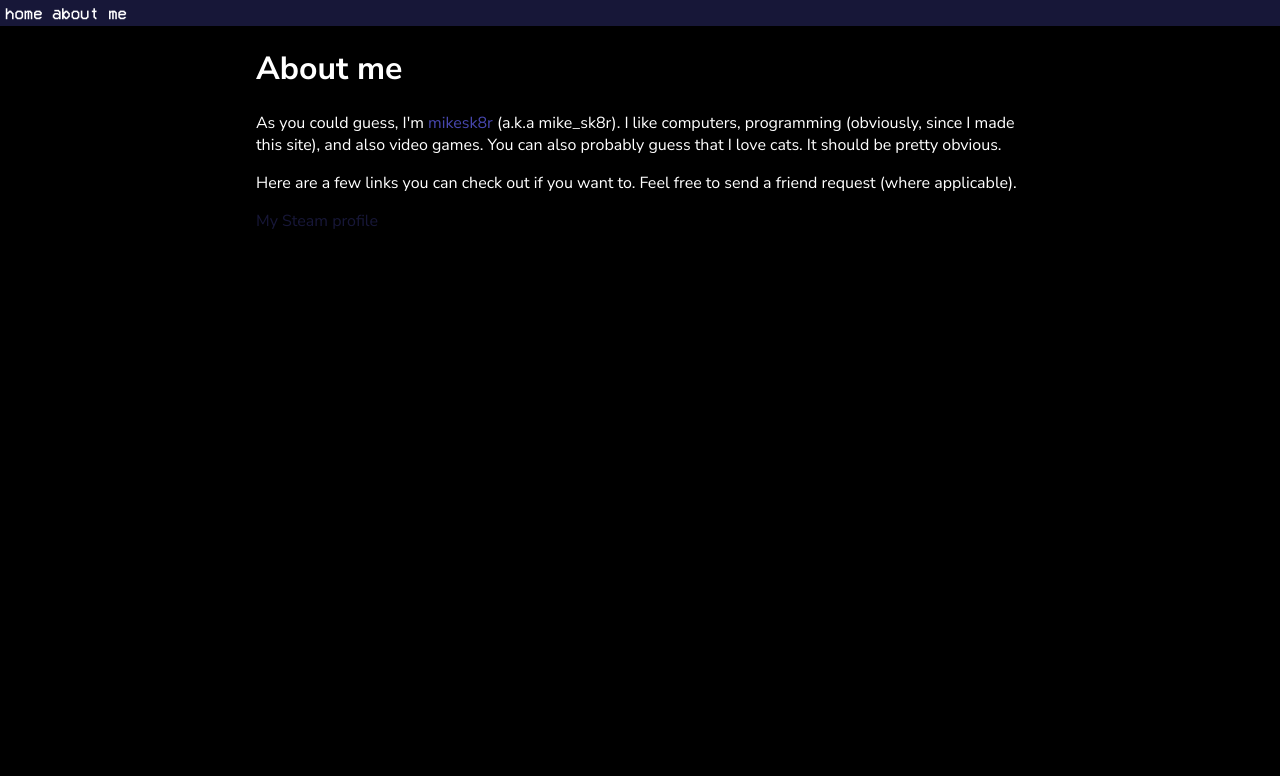
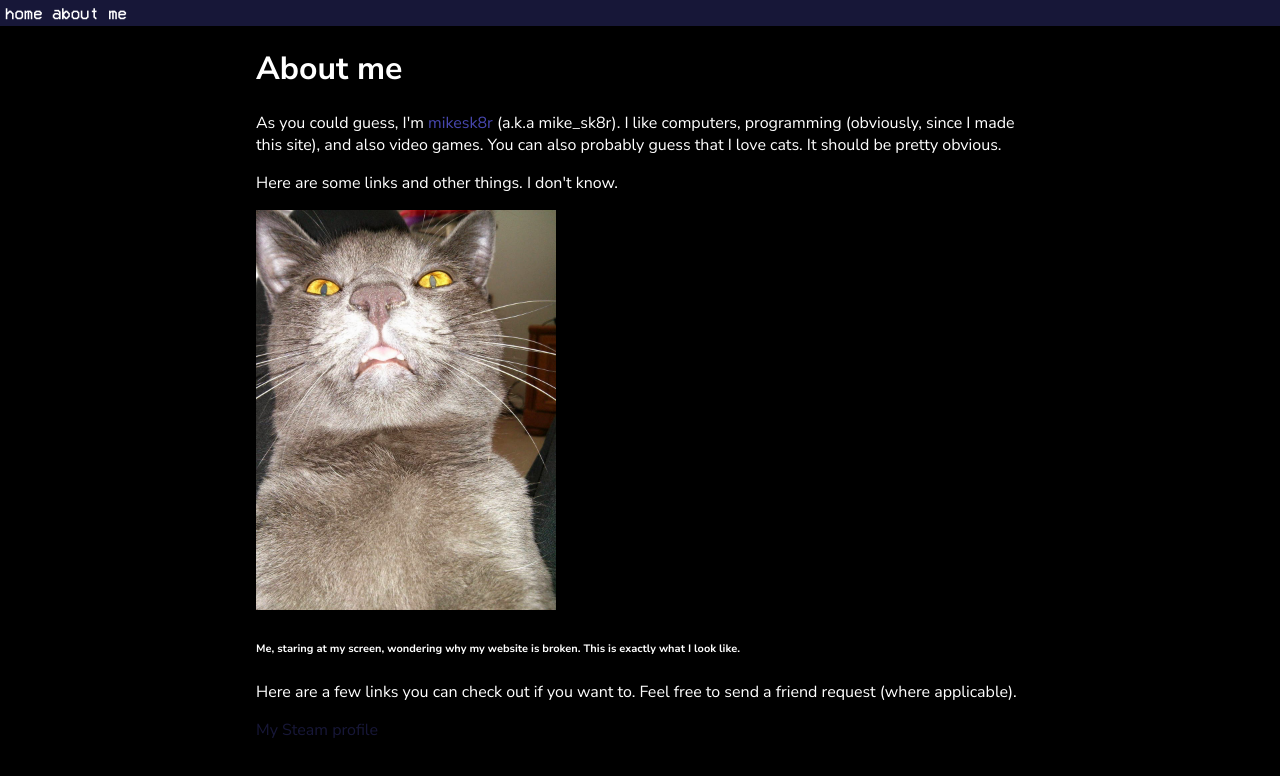
Before and after one commit to mikesk8r/mikesk8r.com, a SvelteKit app: page /about-me in a window 1280 px wide. Shown: the top 776 px of the page. Built offline with nearby package versions, Linux system fonts and the light colour scheme.

Commit message:
small change

```diff
--- a/src/routes/about-me/+page.svelte
+++ b/src/routes/about-me/+page.svelte
@@ -9,6 +9,11 @@
         (obviously, since I made this site), and also video games. You can also
          probably guess that I love cats. It should be pretty obvious.
     </div>
+    <p>
+        Here are some links and other things. I don't know.
+    </p>
+    <img src="me_staring_at_my_screen.png" alt="Me, staring at my screen." width=300 height=400>
+    <h6>Me, staring at my screen, wondering why my website is broken. This is exactly what I look like.</h6>
     <p>Here are a few links you can check out if you want to. Feel free to send a friend request (where applicable).</p>
-    <a href="https://steamcommunity.com/id/mike_sk8r/">My Steam profile</a>
+    <a href="https://steamcommunity.com/id/mike_sk8r/" target="_blank">My Steam profile</a>
 </main>
```
Also changed, not shown: static/me_staring_at_my_screen.png (added), 17 other files (tests, documents, lock files or other folders).
